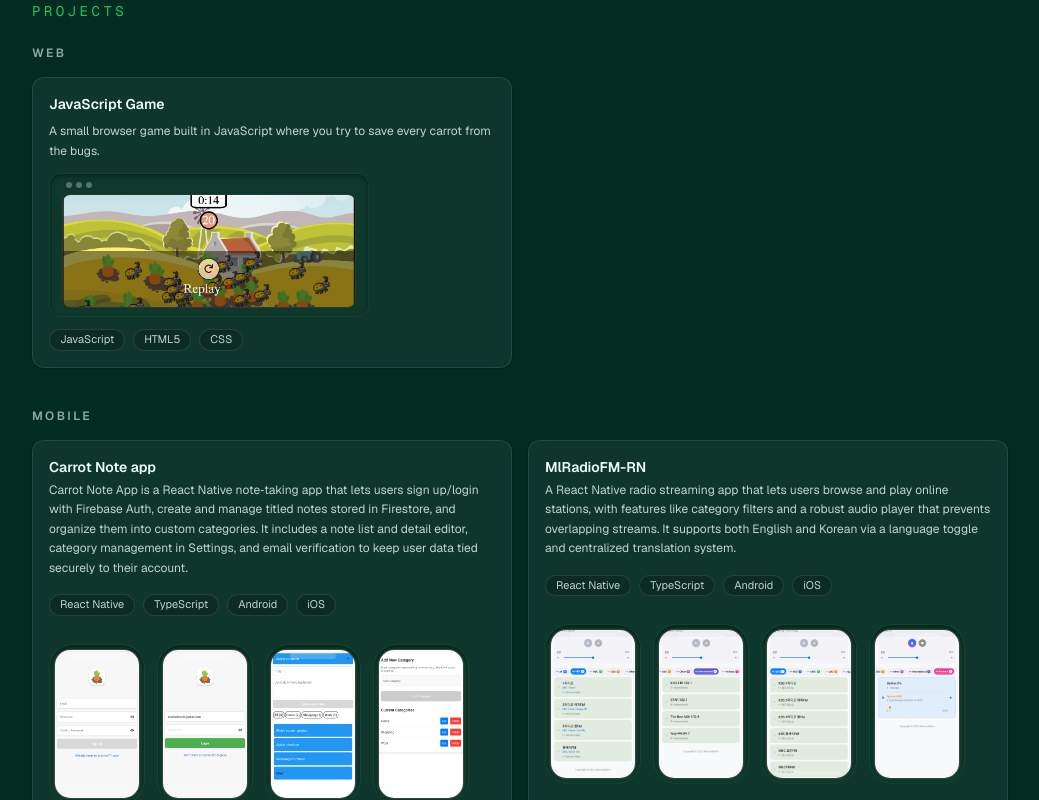
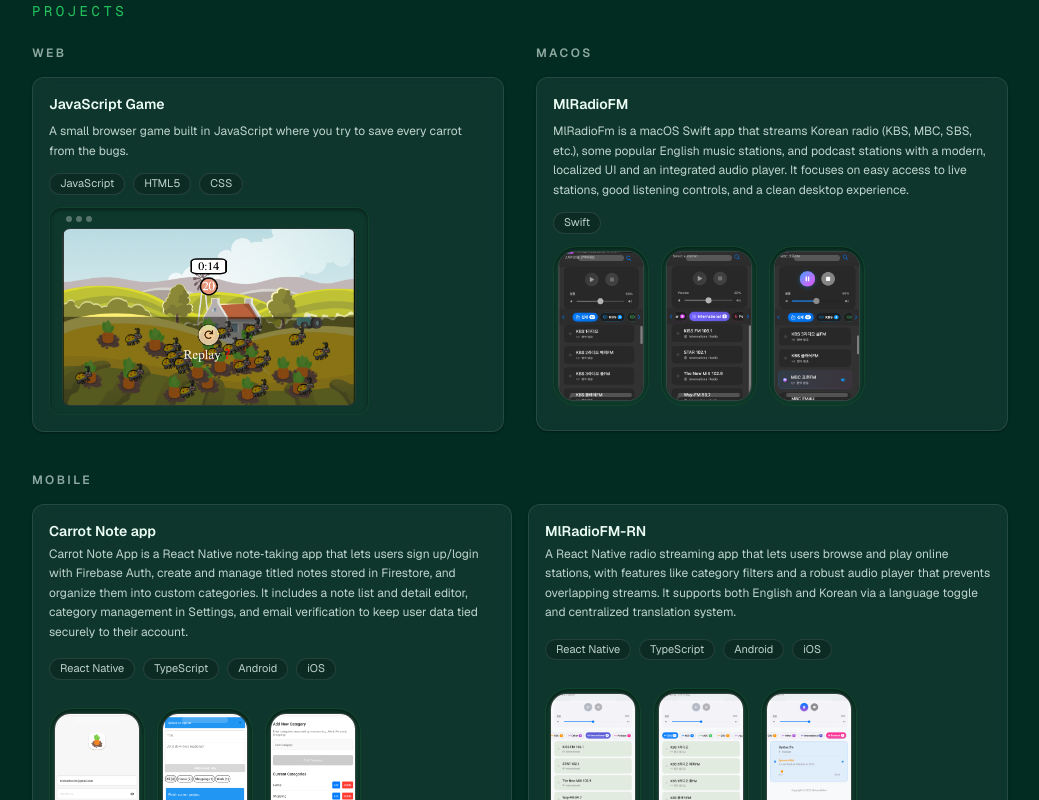
Before and after one commit to michaeldslim/swe-portfolio-railway, a Next.js app: page / in a window 1280 px wide. Shown: the part 2200-3000 px from the top of the page, without its empty margins (120-1159 px from the left). Built offline with nearby package versions, Linux system fonts and the light colour scheme.

Commit message:
feat: Add macOS project category and reorganize project screenshots

```diff
--- a/src/app/page.tsx
+++ b/src/app/page.tsx
@@ -81,7 +81,7 @@
     techStack: ["React Native", "TypeScript", "Android", "iOS"],
     category: "mobile",
     note: "",
-    screenshotNames: ["carrot-note-1.png", "carrot-note-2.png", "carrot-note-3.png", "carrot-note-4.png"]
+    screenshotNames: ["carrot-note-2.png", "carrot-note-3.png", "carrot-note-4.png"]
   },
   {
     id: "proj-mobile-2",
@@ -91,7 +91,7 @@
     techStack: ["React Native", "TypeScript", "Android", "iOS"],
     category: "mobile",
     note: "",
-    screenshotNames: ["mlradiofm-rn-1.png", "mlradiofm-rn-2.png", "mlradiofm-rn-3.png", "mlradiofm-rn-4.png"],
+    screenshotNames: ["mlradiofm-rn-2.png", "mlradiofm-rn-3.png", "mlradiofm-rn-4.png"],
   },
   {
     id: "proj-mobile-3",
@@ -99,7 +99,7 @@
     description:
       "MlRadioFm is a macOS Swift app that streams Korean radio (KBS, MBC, SBS, etc.), some popular English music stations, and podcast stations with a modern, localized UI and an integrated audio player. It focuses on easy access to live stations, good listening controls, and a clean desktop experience.",
     techStack: ["Swift"],
-    category: "mobile",
+    category: "macos",
     note: "",
     screenshotNames: ["mlradiofm-1.png", "mlradiofm-2.png", "mlradiofm-3.png"],
   },
@@ -111,7 +111,7 @@
     techStack: ["React Native", "TypeScript", "Android", "iOS"],
     category: "mobile",
     note: "",
-    screenshotNames: ["puzzle-board-1.png", "puzzle-board-2.png", "puzzle-board-3.png", "puzzle-board-4.png"],
+    screenshotNames: ["puzzle-board-1.png", "puzzle-board-3.png", "puzzle-board-4.png"],
   },
   {
     id: "proj-mobile-5",
@@ -138,6 +138,9 @@
     document.documentElement.setAttribute("data-theme", theme);
   }, [theme]);
   const webProjects = projects.filter((project) => project.category === "web");
+  const macosProjects = projects.filter(
+    (project) => project.category === "macos",
+  );
   const mobileProjects = projects.filter(
     (project) => project.category === "mobile",
   );
@@ -308,12 +311,14 @@
             Projects
           </h2>
 
-          {/* Web projects */}
-          <div className="mt-6 space-y-4">
+          {/* Web & macOS projects */}
+          <div className="mt-6 grid gap-8 md:grid-cols-2">
+            {/* Web */}
+            <div className="space-y-4">
               <h3 className="text-xs font-semibold uppercase tracking-[0.2em] text-foreground/60">
                 Web
               </h3>
-            <div className="grid gap-4 sm:grid-cols-2">
+              <div className="grid gap-4">
                 {webProjects.map((project) => {
                   const primaryScreenshot = project.screenshotNames?.[0];
 
@@ -329,9 +334,19 @@
                         <p className="mt-2 text-xs leading-relaxed text-foreground/80">
                           {project.description}
                         </p>
+                        <div className="mt-3 flex flex-wrap gap-2">
+                          {project.techStack.map((tech) => (
+                            <span
+                              key={tech}
+                              className="rounded-full border border-white/10 bg-black/20 px-2.5 py-0.5 text-[11px] text-foreground/80"
+                            >
+                              {tech}
+                            </span>
+                          ))}
+                        </div>
                         <div className="mt-3 flex items-center gap-3">
                           {/* Desktop screenshot placeholder / image */}
-                        <div className="relative h-36 w-full max-w-xs rounded-xl border border-accent-soft/30 bg-accent-soft/10 shadow-inner shadow-black/40">
+                          <div className="relative h-52 w-full max-w-xs rounded-xl border border-accent-soft/30 bg-accent-soft/10 shadow-inner shadow-black/40">
                             <div className="absolute inset-x-4 top-2 flex items-center gap-1">
                               <span className="h-1.5 w-1.5 rounded-full bg-white/30" />
                               <span className="h-1.5 w-1.5 rounded-full bg-white/30" />
@@ -356,6 +371,34 @@
                           </div>
                         </div>
                       </div>
+                    </article>
+                  );
+                })}
+              </div>
+            </div>
+
+            {/* macOS */}
+            <div className="space-y-4">
+              <h3 className="text-xs font-semibold uppercase tracking-[0.2em] text-foreground/60">
+                macOS
+              </h3>
+              <div className="grid gap-4">
+                {macosProjects.map((project) => {
+                  const hasScreenshots =
+                    project.screenshotNames && project.screenshotNames.length > 0;
+
+                  return (
+                    <article
+                      key={project.id}
+                      className="flex flex-col justify-between rounded-xl border border-white/10 bg-white/5 p-4 text-sm shadow-sm shadow-black/30 backdrop-blur-sm"
+                    >
+                      <div>
+                        <h3 className="text-sm font-semibold">
+                          {project.name}
+                        </h3>
+                        <p className="mt-2 text-xs leading-relaxed text-foreground/80">
+                          {project.description}
+                        </p>
                         <div className="mt-3 flex flex-wrap gap-2">
                           {project.techStack.map((tech) => (
                             <span
@@ -366,19 +409,49 @@
                             </span>
                           ))}
                         </div>
-                  {/* {project.href && (
-                    <a
-                      href={project.href}
-                      target="_blank"
-                      rel="noreferrer"
-                      className="mt-3 inline-flex text-xs font-medium text-accent hover:text-accent-soft"
+                        <div className="mt-3">
+                          {/* Phone-style mockups for all screenshots or a single placeholder (same as mobile) */}
+                          <div className="grid grid-cols-2 gap-3 sm:flex sm:overflow-x-auto sm:pb-2">
+                            {hasScreenshots ? (
+                              project.screenshotNames!.map(
+                                (screenshotName, index) => (
+                                  <div
+                                    key={screenshotName ?? index}
+                                    className="relative h-40 w-24 shrink-0 rounded-3xl border border-accent-soft/40 bg-accent-soft/20 shadow-inner shadow-black/50"
                                   >
-                      View project
-                    </a>
-                  )} */}
+                                    <div className="absolute inset-1 overflow-hidden rounded-2xl border border-white/20 bg-black/60">
+                                      <Image
+                                        src={`/${screenshotName}`}
+                                        alt={`${project.name} screenshot ${index + 1}`}
+                                        fill
+                                        className="object-cover"
+                                      />
+                                    </div>
+                                    <div className="absolute inset-x-6 top-2 h-1.5 rounded-full bg-white/20" />
+                                    <div className="absolute inset-x-4 bottom-2 h-1 rounded-full bg-white/20" />
+                                  </div>
+                                ),
+                              )
+                            ) : (
+                              <div className="relative h-40 w-24 shrink-0 rounded-3xl border border-accent-soft/40 bg-accent-soft/20 shadow-inner shadow-black/50">
+                                <div className="absolute inset-1 overflow-hidden rounded-2xl border border-white/20 bg-black/60">
+                                  <div className="flex h-full w-full items-center justify-center px-2 text-center">
+                                    <span className="text-[10px] text-foreground/70">
+                                      macos-screenshot.png
+                                    </span>
+                                  </div>
+                                </div>
+                                <div className="absolute inset-x-6 top-2 h-1.5 rounded-full bg-white/20" />
+                                <div className="absolute inset-x-4 bottom-2 h-1 rounded-full bg-white/20" />
+                              </div>
+                            )}
+                          </div>
+                        </div>
+                      </div>
                     </article>
                   );
                 })}
+              </div>
             </div>
           </div>
 
--- a/src/types/index.ts
+++ b/src/types/index.ts
@@ -14,7 +14,7 @@
   techStack?: string[];
 }
 
-export type ProjectCategory = "web" | "mobile" | "other";
+export type ProjectCategory = "web" | "mobile" | "macos" | "other";
 
 export interface IProject {
   id: string;
```
Lines whose indentation alone changed are shown as unchanged.
